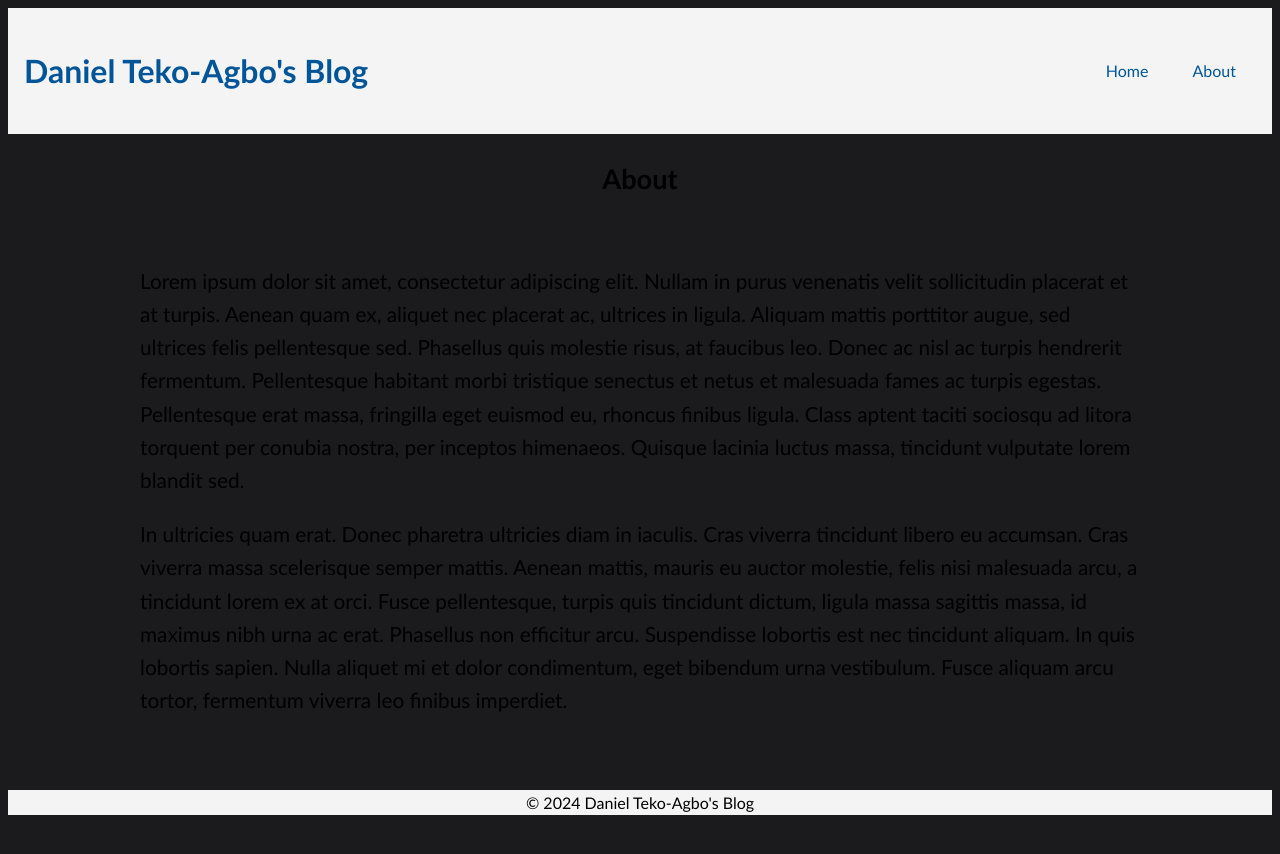
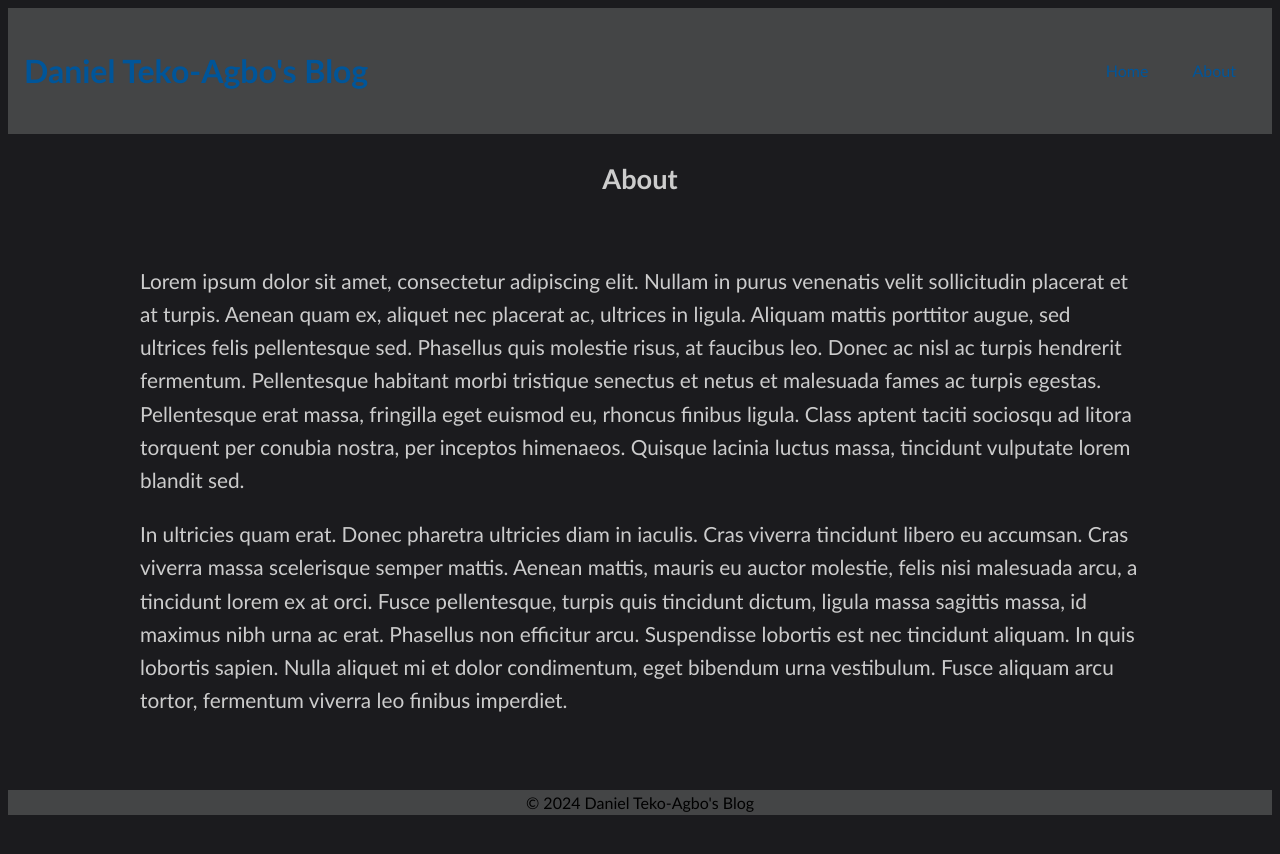
Before and after one commit to DanielTeko-Agbo/blog, a Jekyll site: the page built from about.md, in a window 1280 px wide. Shown: the top 854 px of the page. Built offline with Jekyll 4.4.1, drawn with Linux system fonts in a browser that asks for light colours.

Commit message:
Modified text color

```diff
--- a/assets/css/style.css
+++ b/assets/css/style.css
@@ -10,11 +10,13 @@ body {
     max-width: 1000px;
     margin: 0 auto;
     justify-content: center;
+    color: #cccccc;
 }
 
 .center {
     text-align: center;
     font-size: 1.7em;
+    color: #cccccc;
 }
 
 .content {
@@ -34,12 +36,13 @@ a:visited {
 }
 
 header {
-    background-color: #f4f4f4;
+    background-color: rgb(68, 69, 70);
     padding: 1rem;
     margin-bottom: 1rem;
     display: flex;
     justify-content: space-between;
     align-items: center;
+    color: #717070;
 }
 
 nav a {
@@ -50,7 +53,7 @@ nav a {
 footer {
     margin-top: 2rem;
     text-align: center;
-    background-color: #f4f4f4;
+    background-color: rgb(68, 69, 70);
 }
 
 /* .projcard-container {
@@ -141,7 +144,7 @@ footer {
   position: absolute;
   display: block;
   background: #ff0000bb;
-  background: #fff;
+  background: #cccccc;
   top: -20%;
   left: -55px;
   height: 140%;
```
